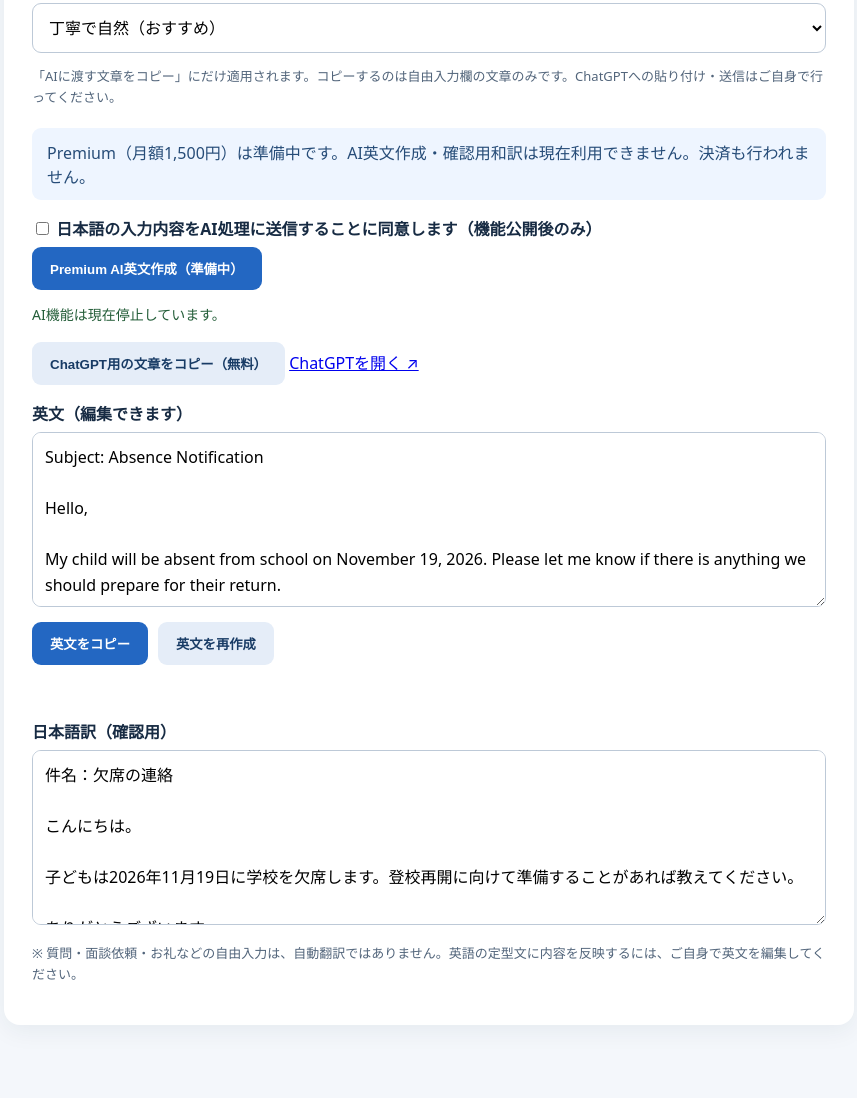
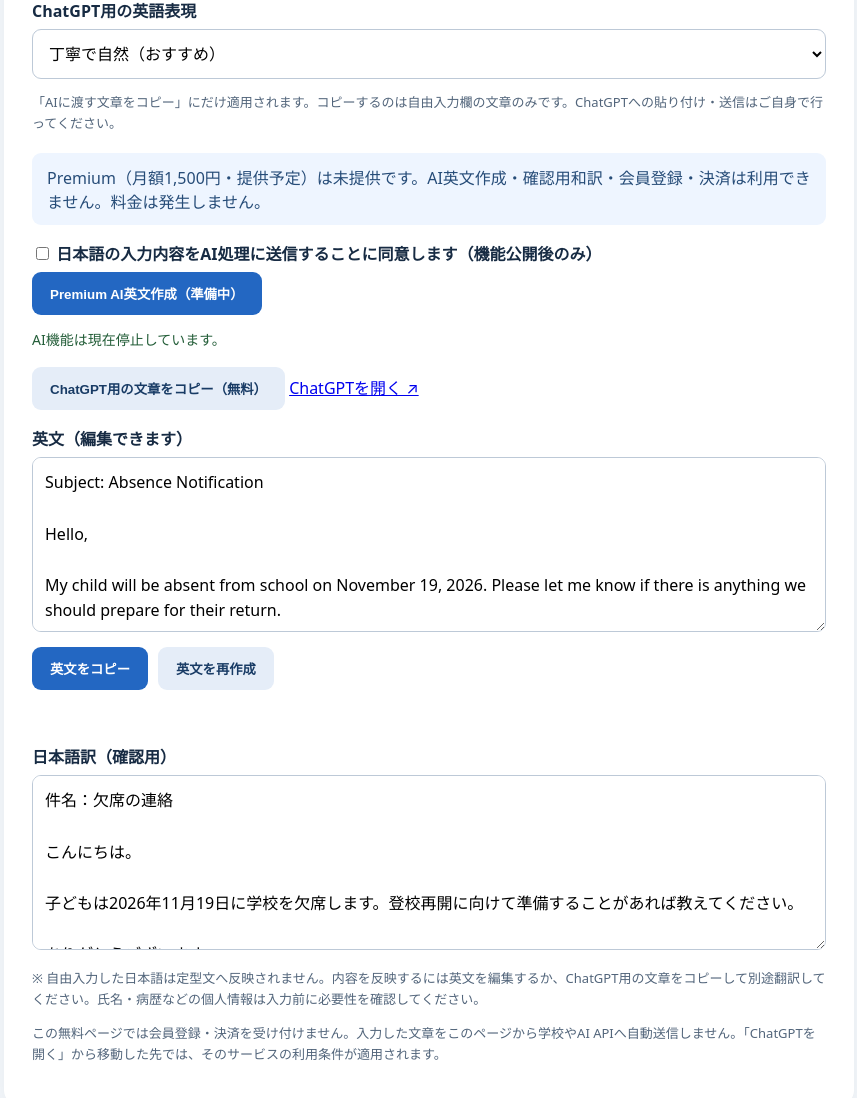
Before and after one commit to tomohideaoki/rawforge-demo, a plain HTML site: page index.html in a window 1280 px wide. Shown: the part 696-1794 px from the top of the page, without its empty margins (211-1068 px from the left). Before the commit the page ends 1756 px from the top, so only its background shows below. Drawn offline with Linux system fonts and the light colour scheme.

Commit message:
Prepare honest free MVP release messaging without enabling paid AI

```diff
--- a/index.html
+++ b/index.html
@@ -11,7 +11,7 @@
 <body><main>
 <h1>Global Parents</h1>
 <p class="intro">英語が分からない日本人保護者のための、学校への連絡文作成ツールです。</p>
-<p class="notice">これは試作品です。英文は送信前に必ず確認してください。学校への送信は自動では行われません。</p>
+<p class="notice">無料の定型文作成機能です。日本語の自由入力は自動英訳されません。英文は送信前に必ず確認してください。学校への送信は自動では行われません。</p>
 <div class="grid"><div><label for="type">連絡の種類</label><select id="type"><option value="absence">欠席</option><option value="late">遅刻</option><option value="early">早退</option><option value="health">体調不良</option><option value="question">先生への質問</option><option value="meeting">面談依頼</option><option value="thanks">お礼の連絡</option></select></div><div><label for="date">日付</label><input type="date" id="date"></div></div>
 <div class="grid"><div><label for="name">子どもの名前（任意）</label><input id="name" placeholder="例：Alex" autocomplete="off"></div><div id="timeWrap"><label for="time">予定時刻（遅刻・早退の場合）</label><input type="time" id="time"></div></div>
 <div id="detailWrap" hidden><label for="detail" id="detailLabel">連絡内容</label><textarea class="short" id="detail" placeholder="日本語で入力してください"></textarea><p class="hint" id="detailHint"></p></div>
@@ -24,7 +24,7 @@
 </select>
 <p class="hint">「AIに渡す文章をコピー」にだけ適用されます。コピーするのは自由入力欄の文章のみです。ChatGPTへの貼り付け・送信はご自身で行ってください。</p>
 
-<div class="notice" id="premiumNotice">Premium（月額1,500円）は準備中です。AI英文作成・確認用和訳は現在利用できません。決済も行われません。</div>
+<div class="notice" id="premiumNotice">Premium（月額1,500円・提供予定）は未提供です。AI英文作成・確認用和訳・会員登録・決済は利用できません。料金は発生しません。</div>
 <label><input id="aiConsent" type="checkbox" style="width:auto"> 日本語の入力内容をAI処理に送信することに同意します（機能公開後のみ）</label>
 <button id="premiumTranslate" type="button" disabled aria-disabled="true">Premium AI英文作成（準備中）</button>
 <p class="status" id="premiumStatus" aria-live="polite">AI機能は現在停止しています。</p>
@@ -33,7 +33,8 @@
 <label for="english">英文（編集できます）</label><textarea id="english" spellcheck="true"></textarea>
 <div class="actions"><button id="copy">英文をコピー</button><button id="regenerate" class="secondary">英文を再作成</button></div><p class="status" id="status" aria-live="polite"></p>
 <label for="japanese">日本語訳（確認用）</label><textarea id="japanese" readonly></textarea>
-<p class="hint">※ 質問・面談依頼・お礼などの自由入力は、自動翻訳ではありません。英語の定型文に内容を反映するには、ご自身で英文を編集してください。</p>
+<p class="hint">※ 自由入力した日本語は定型文へ反映されません。内容を反映するには英文を編集するか、ChatGPT用の文章をコピーして別途翻訳してください。氏名・病歴などの個人情報は入力前に必要性を確認してください。</p>
+<p class="hint">この無料ページでは会員登録・決済を受け付けません。入力した文章をこのページから学校やAI APIへ自動送信しません。「ChatGPTを開く」から移動した先では、そのサービスの利用条件が適用されます。</p>
 </main>
 <script>
 'use strict';
```
